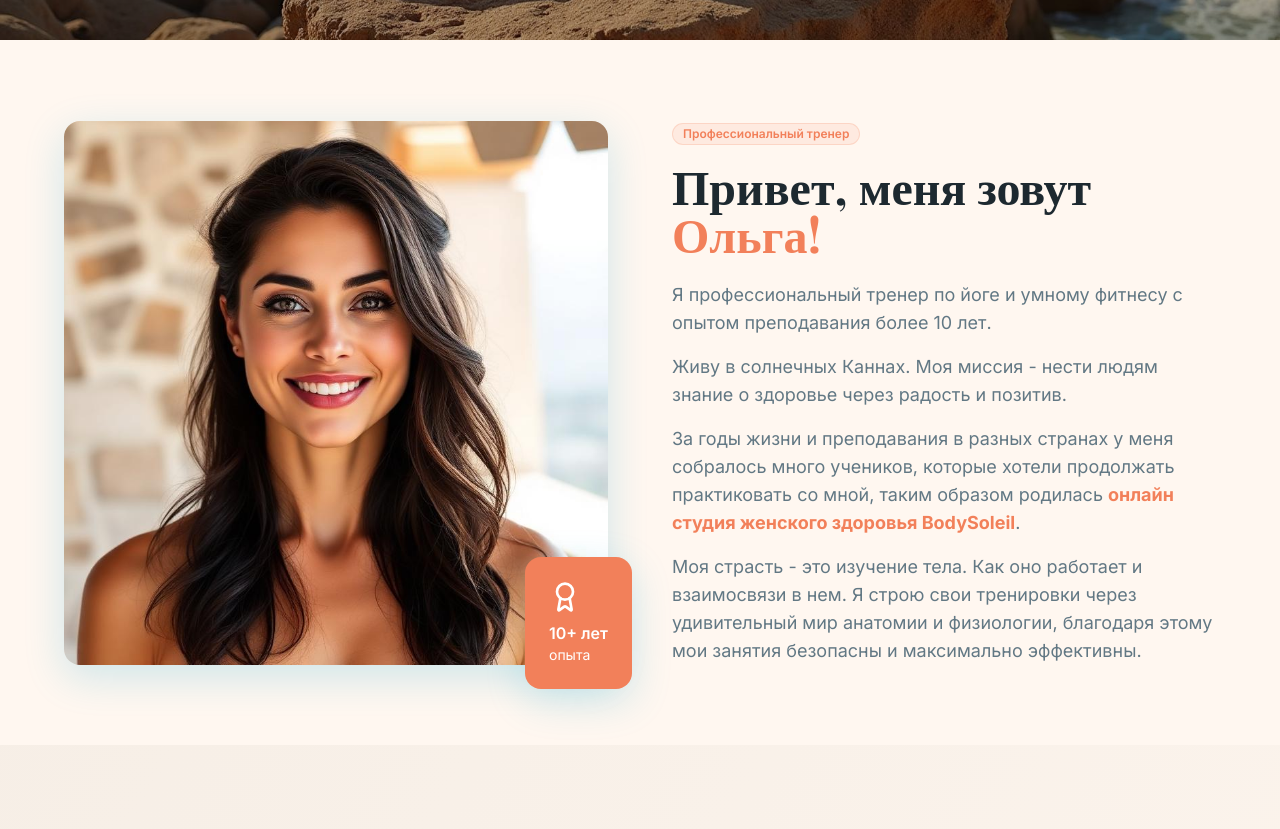
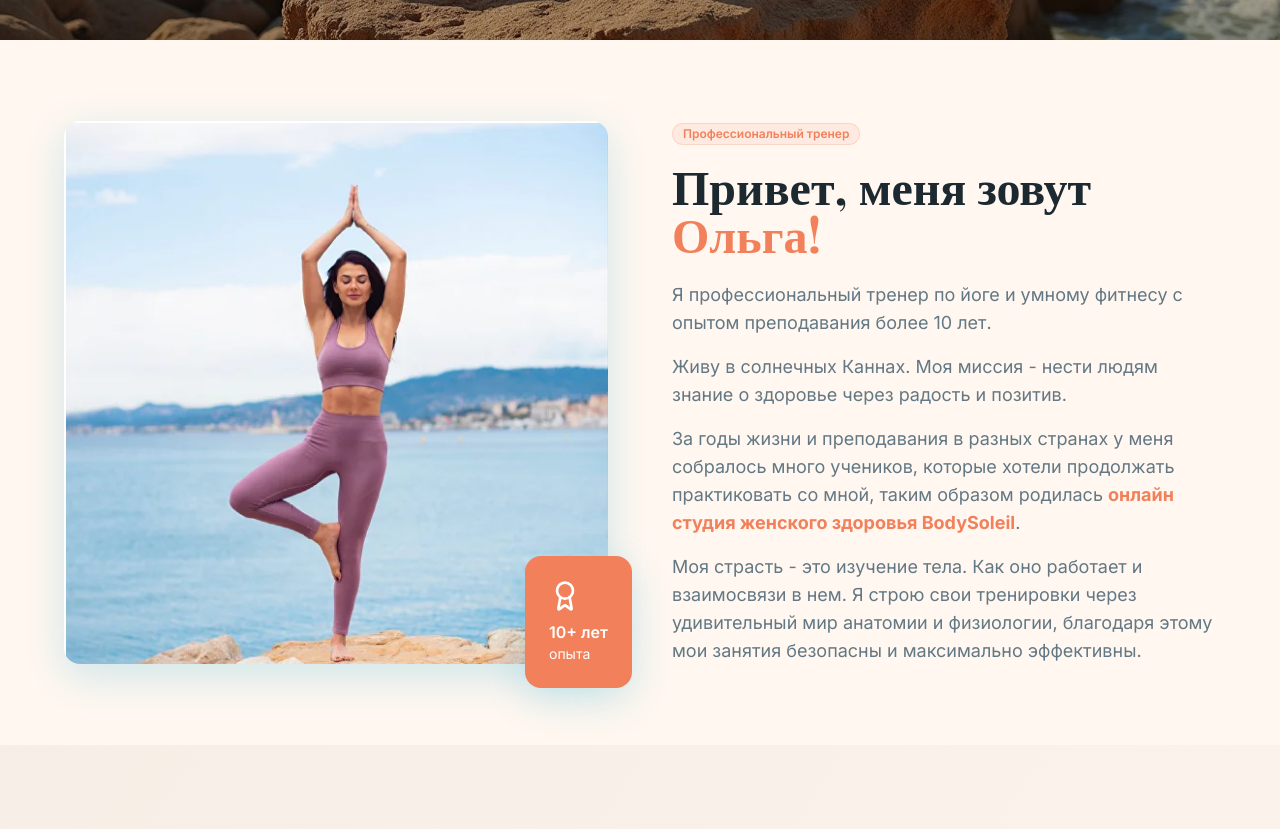
Before and after one commit to philishav/yogawitholga, a React (Vite) app: page / in a window 1280 px wide. Shown: the part 760-1589 px from the top of the page. Built offline with nearby package versions, Linux system fonts and the light colour scheme.

Commit message:
Update hero image
Replace the second hero image with the provided attachment.

```diff
--- a/src/pages/Index.tsx
+++ b/src/pages/Index.tsx
@@ -7,7 +7,7 @@ import YouTubeVideo from "@/components/YouTubeVideo";
 import PricingSection from "@/components/PricingSection";
 import WhatsAppButton from "@/components/WhatsAppButton";
 import heroImage from "@/assets/hero-yoga.jpg";
-import olgaPortrait from "@/assets/olga-portrait.jpg";
+// import olgaPortrait from "@/assets/olga-yoga-pose.png";
 
 const Index = () => {
   const workoutTypes = [
@@ -100,7 +100,7 @@ const Index = () => {
           <div className="grid grid-cols-1 lg:grid-cols-2 gap-16 items-center max-w-6xl mx-auto">
             <div className="relative">
               <img
-                src={olgaPortrait}
+                src="/lovable-uploads/25a21f21-5ab2-4256-9681-f34b8c8196e5.png"
                 alt="Olga - Yoga Instructor"
                 className="w-full rounded-2xl shadow-strong"
               />
```
Also changed, not shown: public/lovable-uploads/25a21f21-5ab2-4256-9681-f34b8c8196e5.png (added).
